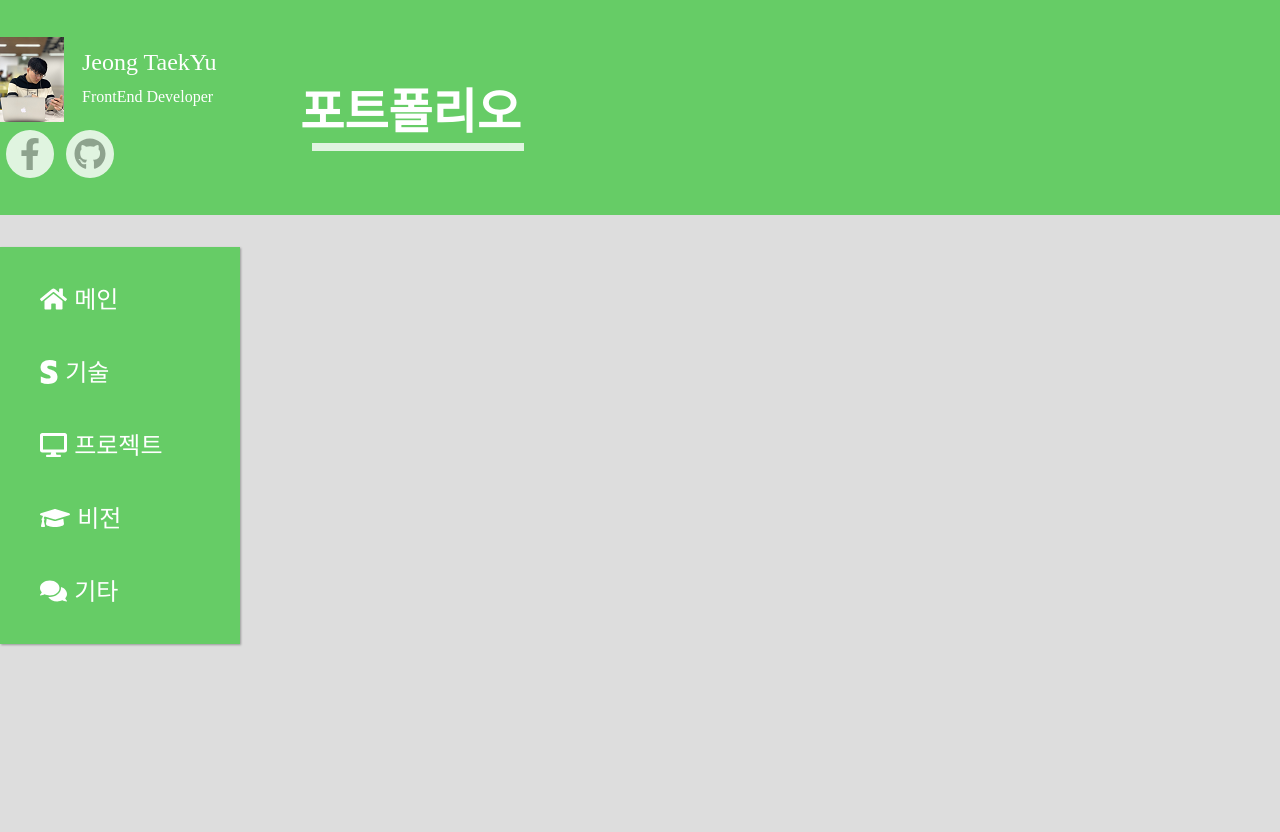
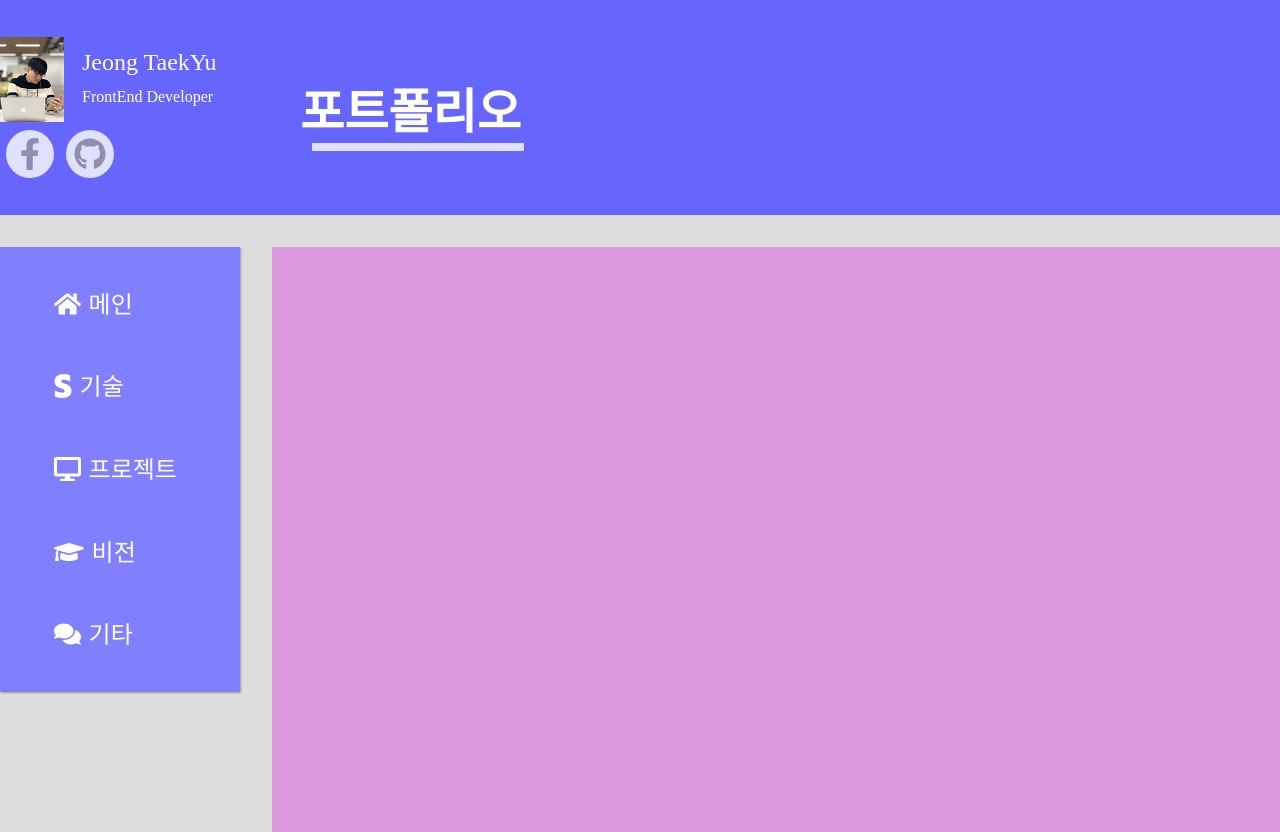
Before and after one commit to wdjty326/wdjty326.github.io, a React app: page / in a window 1280 px wide. Before the commit the page ends 800 px from the top, so only its background shows below. Built offline with nearby package versions, Linux system fonts and the light colour scheme.

Commit message:
메인화면 레이아웃 설정 작업

```diff
--- /dev/null
+++ b/src/contrainers/mainContent/frame.jsx
@@ -0,0 +1,16 @@
+import React from 'react';
+import { BrowserRouter as Router, Route } from 'react-router-dom';
+import '../../resources/mainContent/styles/Frame.css';
+
+class Frame extends React.Component {
+  render() {
+    return (
+      <Router>
+        <div className="frame">
+        </div>
+      </Router>
+    );
+  }
+}
+
+export default Frame;
--- a/src/contrainers/mainContent/index.jsx
+++ b/src/contrainers/mainContent/index.jsx
@@ -1,6 +1,7 @@
 // 메인 컨텐트
 import React from 'react';
 import Menubar from './menubar';
+import Frame from './frame';
 import '../../resources/mainContent/styles/mainContent.css';
 import '../../resources/mainContent/styles/Menubar.css';
 
@@ -9,6 +10,7 @@ class MainContent extends React.Component {
     return (
       <div className="MainContent">
         <Menubar />
+        <Frame />
       </div>
     )
   }
--- a/src/index.html
+++ b/src/index.html
@@ -1,6 +1,7 @@
 <html>
   <head>
     <meta http-equiv="Content-type" content="text/html; charset=utf-8"/>
+    <title><%= htmlWebpackPlugin.options.title %></title>
   </head>
   <body>
       <div id="root"></div>
--- /dev/null
+++ b/src/resources/mainContent/styles/Frame.css
@@ -0,0 +1,10 @@
+.frame {
+  position: absolute;
+  top: 0;
+  right: 0;
+  background: #d9d;
+  width: calc(100% - 272px);
+  max-width: 1008px;
+  height: 100%;
+  max-height: 600px;
+}
--- a/src/resources/mainContent/styles/Menubar.css
+++ b/src/resources/mainContent/styles/Menubar.css
@@ -1,18 +1,32 @@
 .MainMenubar {
-  position: relative;
-  display: inline-block;
-  top: 32px;
+  position: absolute;
   width: 240px;
-  background-color: #66cc66;
+  background-color: #8080ff;
   box-shadow: 1px 1px 2px #999;
 }
 
 .MenuItem {
+  position: relative;
   list-style-type: none;
-  padding: 1em 0;
+  padding: 1.2em .6em;
   font-size: 1.5em;
   line-height: 1em;
   color: #fff;
+  transition: background-color .2s linear;
+}
+
+.MenuItem:hover, .MenuItem.active {
+  background-color: #6666ff;
+}
+
+.MenuItem.active::before {
+  content: '\00a0';
+  position: absolute;
+  width: .3em;
+  height: 100%;
+  top: 0;
+  left: 0;
+  background-color: #66b3ff;
 }
 
 .MenuItem > svg {
--- a/src/resources/mainContent/styles/mainContent.css
+++ b/src/resources/mainContent/styles/mainContent.css
@@ -1,4 +1,6 @@
 .MainContent {
+  position: relative;
+  top: 32px;
   width: 100%;
   height: calc(100% - 215px);
   max-width: 1280px;
--- a/src/resources/mainHeader/styles/mainHeader.css
+++ b/src/resources/mainHeader/styles/mainHeader.css
@@ -4,7 +4,7 @@
   width: 100%;
   height: 100%;
   max-height: 215px;
-  background-color: #66cc66;
+  background-color: #6666ff;
   align-items: center;
 }
 
--- a/webpack.config.js
+++ b/webpack.config.js
@@ -41,7 +41,7 @@ module.exports = (env, options) => {
                     use: [ miniCssExtractPlugin.loader, 'css-loader' ]
                 },
                 {
-                    test: '/\.()$/',
+                    test: /\.(ico)$/,
                     exclude: /node_modules/,
                     use: {
                         loader: 'file-loader',
@@ -71,7 +71,7 @@ module.exports = (env, options) => {
             new htmlWebpackPlugin({
                 title: 'JeongTaekYu Portfolio',
                 meta: {
-                    viewport: 'width=device-width, initial-scale=1, shrink-to-fit=no'
+                    viewport: 'width=device-width, user-scalable=no'
                 },
                 favicon: './src/favicon.ico',
                 template: './src/index.html'
```
Also changed, not shown: 1 other file (tests, documents, lock files or other folders).
